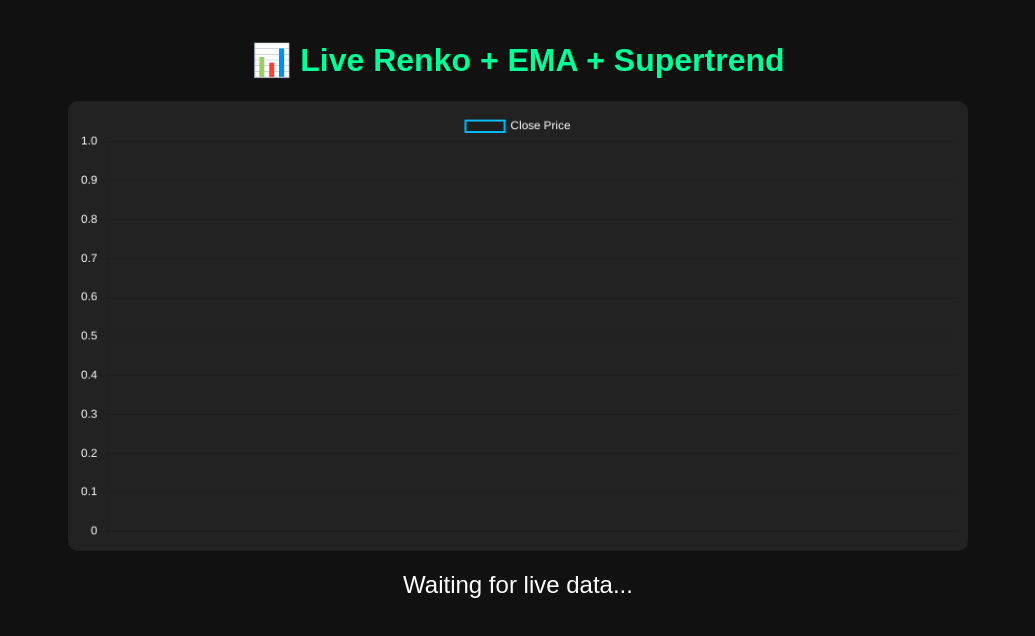
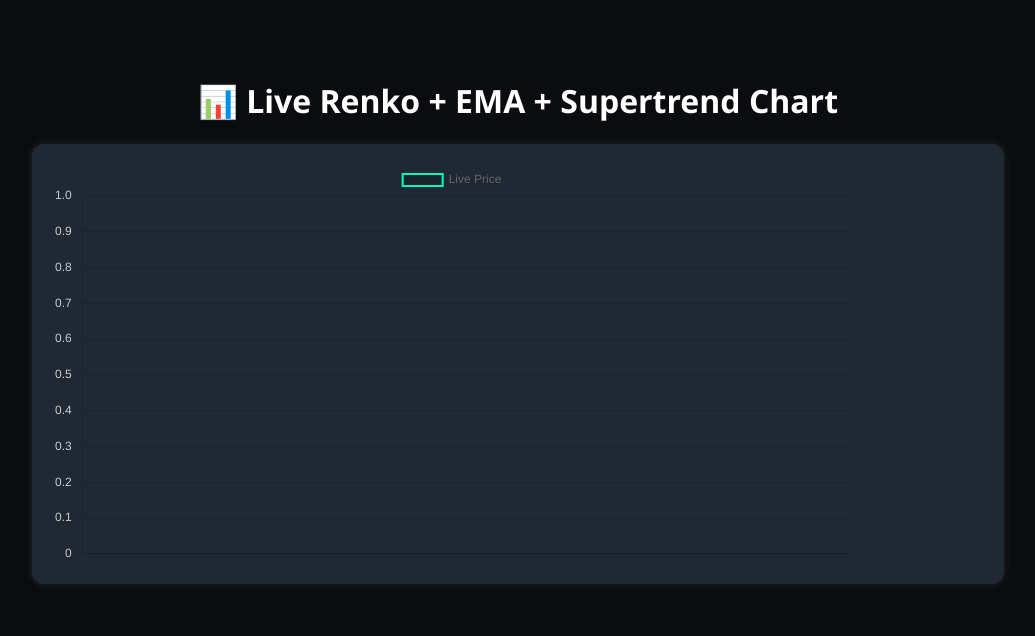
Before and after one commit to Josephabidoyefreelance/ctrader-trading-bot, a plain HTML site: page web/frontend/index.html in a window 1280 px wide. Shown: the whole page, without its empty margins (122-1157 px from the left). Drawn offline with nearby package versions, Linux system fonts and the light colour scheme.

Commit message:
feat: live frontend chart with websocket connection

```diff
--- a/web/frontend/index.html
+++ b/web/frontend/index.html
@@ -2,107 +2,84 @@
 <html lang="en">
   <head>
     <meta charset="UTF-8" />
-    <meta name="viewport" content="width=device-width, initial-scale=1.0" />
-    <title>Live EMA + Supertrend Renko Chart</title>
-    <script src="https://cdn.jsdelivr.net/npm/chart.js"></script>
+    <title>📈 Live Trading Chart</title>
     <style>
       body {
-        font-family: Arial, sans-serif;
-        background: #111;
-        color: white;
+        background: #0b0c10;
+        color: #fff;
+        font-family: "Segoe UI", sans-serif;
         text-align: center;
-        margin: 0;
+        padding: 50px;
+      }
+      #chart {
+        height: 400px;
+        width: 80%;
+        margin: 0 auto;
+        background: #1f2833;
+        border-radius: 12px;
+        box-shadow: 0 0 10px rgba(255, 255, 255, 0.1);
         padding: 20px;
       }
-      h1 {
-        color: #00ff99;
-      }
-      #chart {
-        width: 90%;
-        max-width: 900px;
-        height: 500px;
-        margin: 20px auto;
-        background: #222;
-        border-radius: 10px;
-        padding: 10px;
-      }
-      #signalBox {
-        font-size: 1.5rem;
-        margin-top: 20px;
-      }
-      .buy {
-        color: #00ff99;
-      }
-      .sell {
-        color: #ff4444;
+      canvas {
+        width: 100%;
+        height: 100%;
       }
     </style>
   </head>
   <body>
-    <h1>📊 Live Renko + EMA + Supertrend</h1>
-    <canvas id="chart"></canvas>
-    <div id="signalBox">Waiting for live data...</div>
+    <h1>📊 Live Renko + EMA + Supertrend Chart</h1>
+    <div id="chart">
+      <canvas id="liveChart"></canvas>
+    </div>
 
+    <script src="https://cdn.jsdelivr.net/npm/chart.js"></script>
     <script>
-      const ctx = document.getElementById("chart").getContext("2d");
-
+      const ctx = document.getElementById("liveChart").getContext("2d");
       const chart = new Chart(ctx, {
         type: "line",
         data: {
           labels: [],
           datasets: [
             {
-              label: "Close Price",
+              label: "Live Price",
               data: [],
-              borderColor: "#00bfff",
+              borderColor: "#00FFB9",
               borderWidth: 2,
-              tension: 0.2,
+              tension: 0.4,
             },
           ],
         },
         options: {
           responsive: true,
-          plugins: { legend: { labels: { color: "white" } } },
           scales: {
-            x: { ticks: { color: "white" } },
-            y: { ticks: { color: "white" } },
+            x: {
+              ticks: { color: "#ccc" },
+            },
+            y: {
+              ticks: { color: "#ccc" },
+            },
           },
         },
       });
 
-      const signalBox = document.getElementById("signalBox");
+      // Connect WebSocket to your backend
+      const socket = new WebSocket(
+        "wss://ctrader-trading-bot-1.onrender.com/ws/chart"
+      );
 
-      // Connect to WebSocket
-      const ws = new WebSocket("ws://127.0.0.1:8000/ws");
+      socket.onmessage = (event) => {
+        const data = JSON.parse(event.data);
+        chart.data.labels.push(new Date(data.timestamp).toLocaleTimeString());
+        chart.data.datasets[0].data.push(data.price);
 
-      ws.onmessage = (event) => {
-        const data = JSON.parse(event.data);
-        const { time, close, signal } = data;
-
-        chart.data.labels.push(time);
-        chart.data.datasets[0].data.push(close);
-
-        if (chart.data.labels.length > 50) {
+        // Keep only last 30 points
+        if (chart.data.labels.length > 30) {
           chart.data.labels.shift();
           chart.data.datasets[0].data.shift();
         }
 
         chart.update();
-
-        if (signal === "BUY") {
-          signalBox.innerHTML = "🟢 BUY SIGNAL";
-          signalBox.className = "buy";
-        } else if (signal === "SELL") {
-          signalBox.innerHTML = "🔴 SELL SIGNAL";
-          signalBox.className = "sell";
-        } else {
-          signalBox.innerHTML = "🟡 HOLD";
-          signalBox.className = "";
-        }
       };
-
-      ws.onopen = () => console.log("Connected to WebSocket ✅");
-      ws.onerror = (err) => console.error("WebSocket Error:", err);
     </script>
   </body>
 </html>
```
